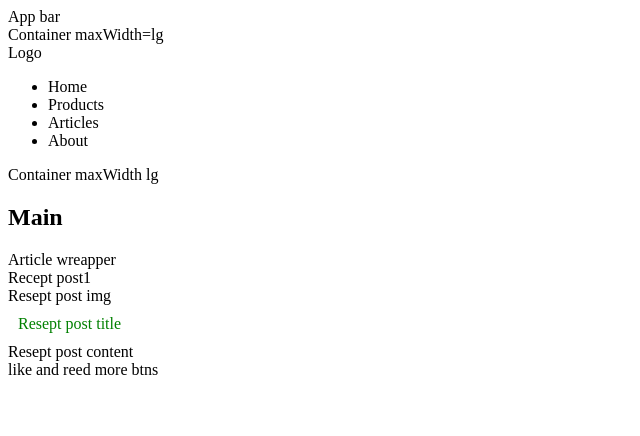
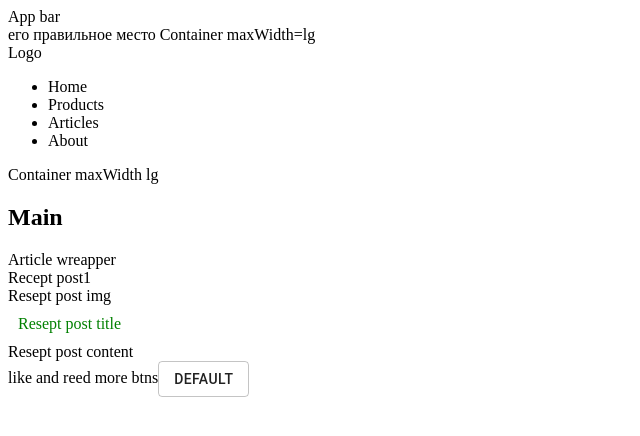
Before and after one commit to daniilkevich/BeDiet-project, a React (Create React App) app: page / in a window 1280 px wide. Shown: the top 436 px of the page, without its empty margins (0-640 px from the left). Built offline with nearby package versions, Linux system fonts and the light colour scheme.

Commit message:
installed materialui

```diff
--- a/package.json
+++ b/package.json
@@ -3,6 +3,8 @@
   "version": "0.1.0",
   "private": true,
   "dependencies": {
+    "@material-ui/core": "^4.12.3",
+    "@material-ui/icons": "^4.11.2",
     "@testing-library/jest-dom": "^5.14.1",
     "@testing-library/react": "^11.2.7",
     "@testing-library/user-event": "^12.8.3",
--- a/src/components/Articles/ArticlesItem.js
+++ b/src/components/Articles/ArticlesItem.js
@@ -1,3 +1,4 @@
+import { Button } from '@material-ui/core'
 import React from 'react'
 import './ArticlesItem.css'
 
@@ -9,7 +10,10 @@ const ArticlesItem = () => {
                 <div>Resept post img</div>
                 <div className="title-color">Resept post title</div>
                 <div>Resept post content</div>
-                <div>like and reed more btns</div>
+                <div>
+                    like and reed more btns
+                    <Button variant="outlined">Default</Button>
+                </div>
             </div>
         </div>
     )
--- a/src/container/Header/Header.js
+++ b/src/container/Header/Header.js
@@ -7,7 +7,7 @@ const Header = () => {
             <div>
                 App bar
                 <div>
-                    Container maxWidth=lg
+                    его правильное место Container maxWidth=lg
                     <div>Logo</div>
                     <Menu />
                 </div>
```
Also changed, not shown: 1 other file (tests, documents, lock files or other folders).
